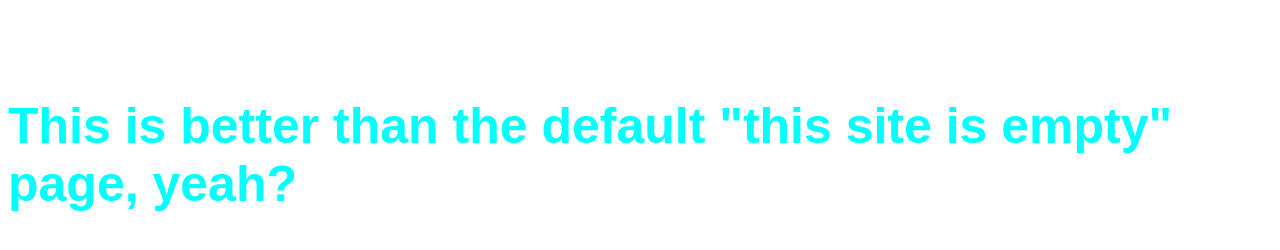
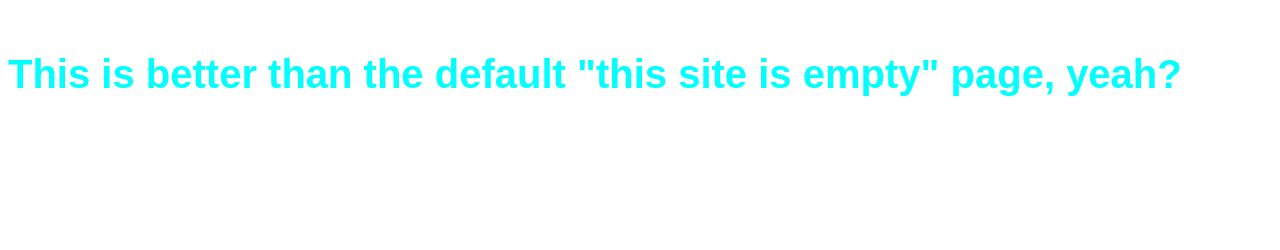
Before and after one commit to Mobmaker55/Mobmaker55.github.io, a plain HTML site: page index.html in a window 1280 px wide. Drawn offline with Linux system fonts and the light colour scheme.

Commit message:
fixed height padding

```diff
--- a/css/style.css
+++ b/css/style.css
@@ -1,7 +1,7 @@
 h1 {
-    font-size: 50px;
+    font-size: 40px;
     font-family: "Droid Sans", sans-serif;
     color: aqua;
-    float: center;
-    padding-top: 5%;
+    align-self: center;
+    padding-top: 2%;
 }
```
